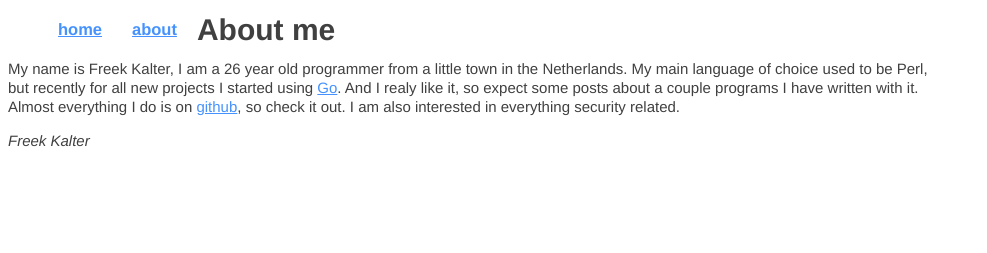
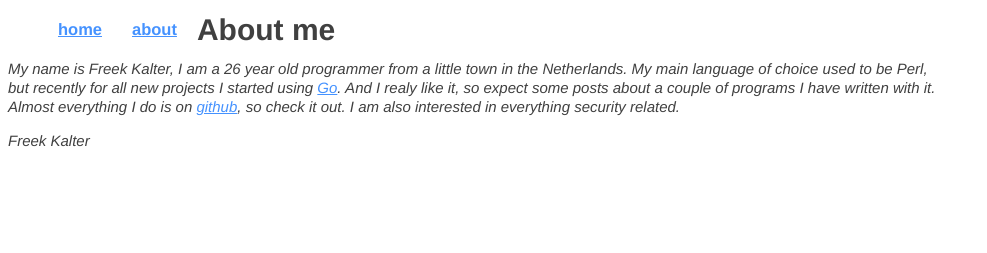
Before and after one commit to FreekKalter/freekkalter.github.io, a Jekyll site: the page built from about/index.md, in a window 1280 px wide. Shown: the top 253 px of the page, without its empty margins (0-987 px from the left). Built offline with Jekyll 4.4.1, drawn with Linux system fonts in a browser that asks for light colours; a style sheet for code colours, icons or effects is not loaded.

Commit message:
no js completed

```diff
--- /dev/null
+++ b/_layouts/about.html
@@ -0,0 +1,51 @@
+<!DOCTYPE html>
+<html xmlns="http://www.w3.org/1999/xhtml" xml:lang="en" lang="en-us">
+<head>
+   <meta http-equiv="content-type" content="text/html; charset=utf-8" />
+   <title>{{ page.title }}</title>
+   <meta name="author" content="Freek Kalter" />
+   <link href="//netdna.bootstrapcdn.com/twitter-bootstrap/2.3.2/css/bootstrap-combined.no-icons.min.css" rel=stylesheet>
+   <link href="{{ site.baseurl }}/css/main.css" rel="stylesheet">
+</head>
+<body>
+
+<div id="wrap">
+    <div class="topbar" data-scrollspy="scrollspy">
+       <div class="topbar-inner">
+          <div class="container">
+             <ul class="nav">
+                <li><a class="extra" href="{{ site.baseurl }}/">home</a></li>
+                <li><a class="extra" href="{{ site.baseurl }}/about">about</a></li>
+             </ul>
+          </div><!--container-->
+       </div><!--topbar-inner-->
+    </div><!--topbar-->
+
+    <div id="container" class="container">
+       <div class="row-fluid">
+          <div id="about" class="span12">
+
+            {{ content }}
+
+        </div><!-- span12 -->
+     </div><!--row-->
+    <div id="footer" class="row">
+      <div class="container">
+          <div class="contact span4">
+            <p>
+              Freek Kalter<br />
+              <a href="http://github.com/FreekKalter/">github.com/FreekKalter</a><br />
+            </p>
+          </div>
+          <div class="sites span5">
+            <p>
+              <a href="mailto:freek@kalteronline.org">freek@kalteronline.org</a><br />
+              <a href="http://twitter.com/FreekKalter/">twitter.com/FreekKalter</a>
+            </p>
+          </div>
+      </div> <!-- container -->
+    </div><!--footer-->
+    </div><!-- container-->
+
+</body>
+</html>
--- a/about/index.md
+++ b/about/index.md
@@ -1,10 +1,10 @@
 ---
-layout: default
+layout: about
 title: about
 ---
 # About me
 
-My name is Freek Kalter, I am a 26 year old programmer from a little town in the Netherlands. My main language of choice used to be Perl, but recently for all new projects I started using [Go](http://golang.org). And I realy like it, so expect some posts about a couple programs I have written with it.
+My name is Freek Kalter, I am a 26 year old programmer from a little town in the Netherlands. My main language of choice used to be Perl, but recently for all new projects I started using [Go](http://golang.org). And I realy like it, so expect some posts about a couple of programs I have written with it.
 Almost everything I do is on [github](https://github.com/FreekKalter), so check it out.
 I am also interested in everything security related.
 
--- a/css/main.css
+++ b/css/main.css
@@ -6,11 +6,22 @@ body{
     line-height: 19px;
 }
 
+h1{
+    font-size: 2.0em;
+}
+
+a {
+    color: #4592FF;
+}
+
+#about p{
+    font-style: italic;
+}
+
 /**************** Navigation bar *********************/
 .nav > li{
     display: block;
     float: left;
-    /*padding:*/
     margin: 0 10px 0 0;
 }
 
@@ -30,14 +41,6 @@ body{
     font-size: 1.1em;
 }
 
-ul {
-    list-style: disc outside none;
-}
-
-
-a {
-    color: #4592FF;
-}
 
 /********************* Footer *********************/
 #footer{
```
